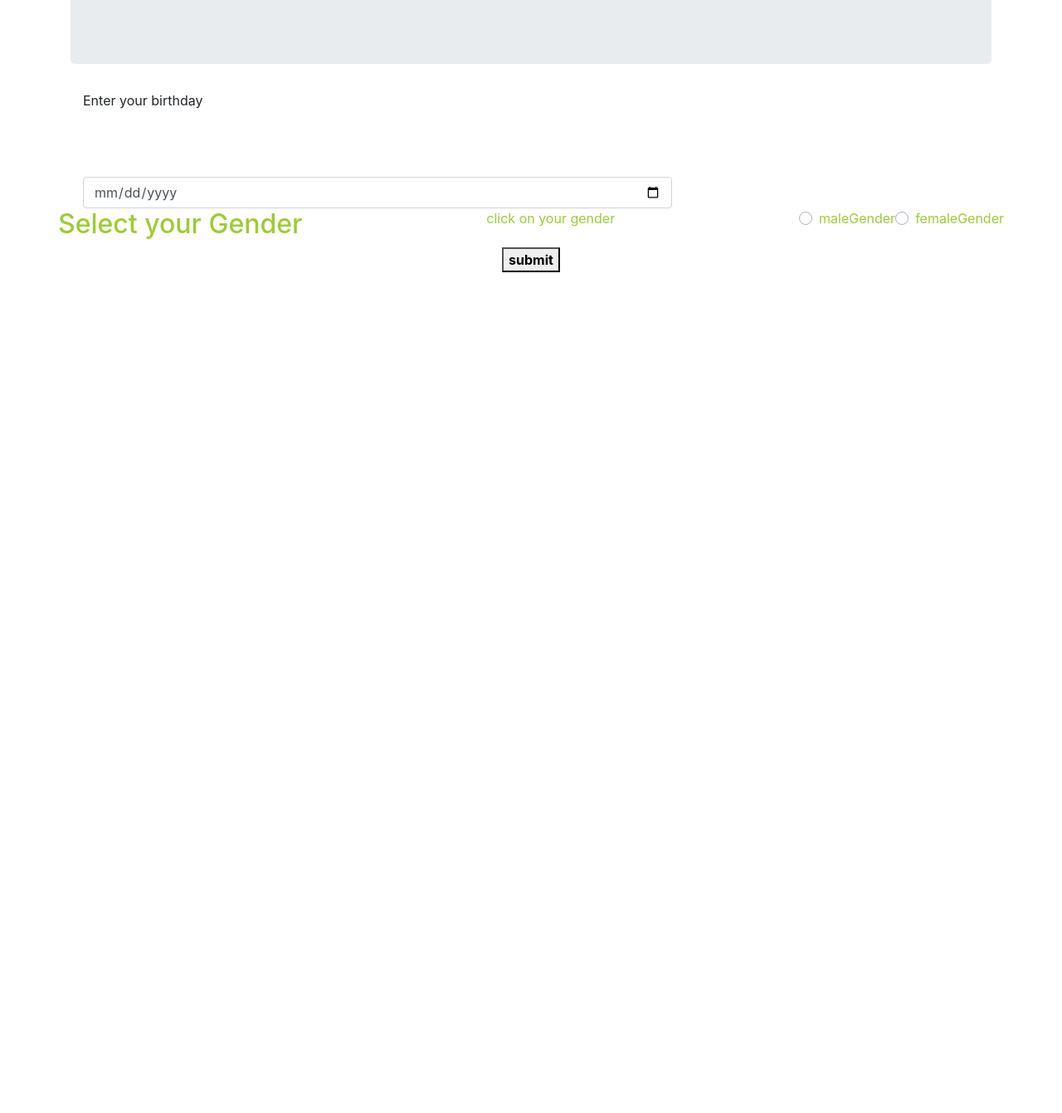
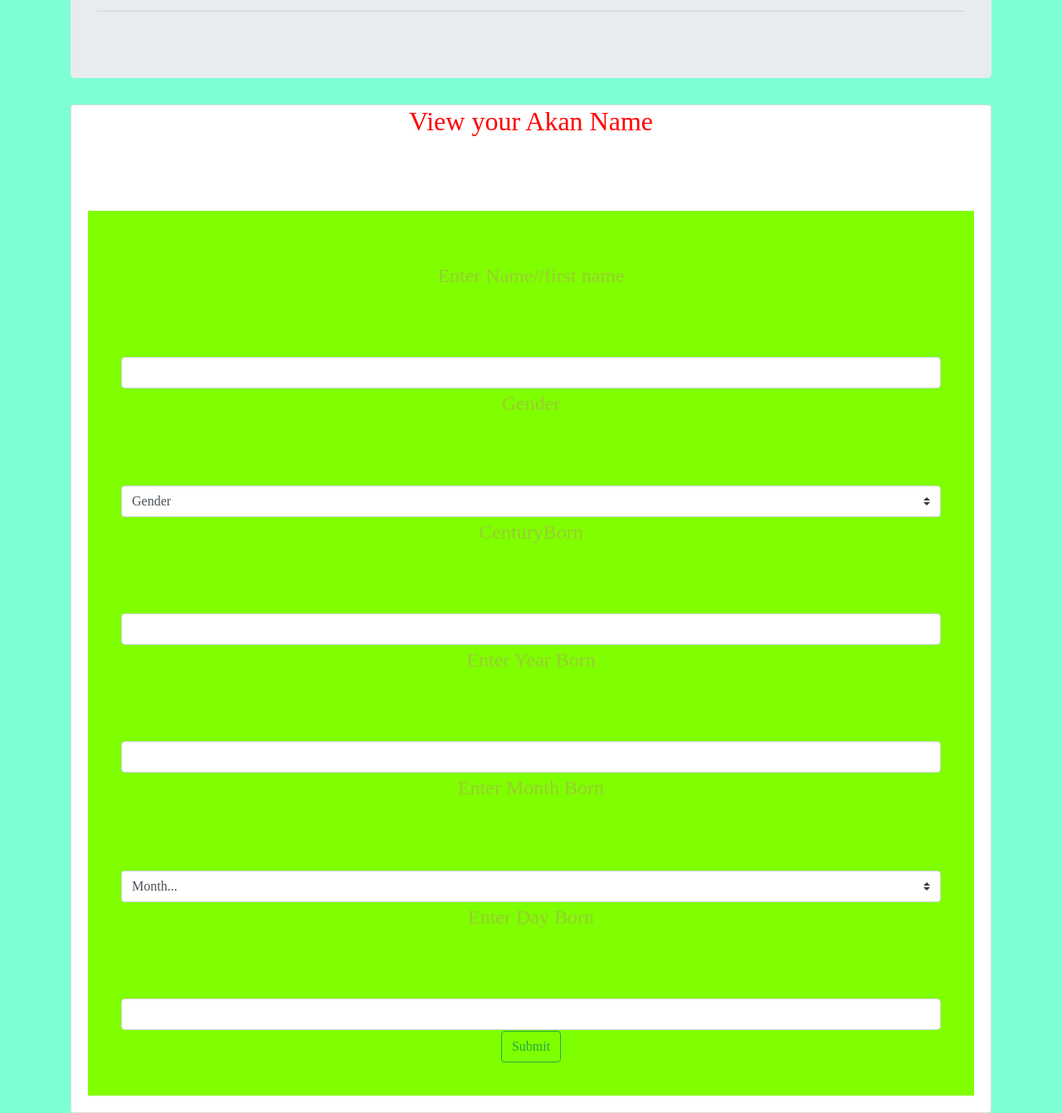
Before and after one commit to Leina33/AKAN, a plain HTML site: page index.html in a window 1280 px wide. Shown: the part 185-1526 px from the top of the page at 83% size. Before the commit the page ends 800 px from the top, so only its background shows below. Drawn offline with Linux system fonts and the light colour scheme; files whose address does not match are found by name.

Commit message:
went back to add card inside the form  and style the form

```diff
--- a/index.html
+++ b/index.html
@@ -4,7 +4,7 @@
     <meta charset="UTF-8">
     <meta name="viewport" content="width=device-width, initial-scale=1.0">
     <meta http-equiv="X-UA-Compatible" content="ie=edge">
-    <title>Document</title>
+    <title>AKAN NAMES</title>
     <link href="css/bootstrap.css" rel ="stylesheet" type="text/css" media="all">
     <link href ="styles.css" rel="stylesheet" type="text/css">
     <script src="scripts.js"></script>
@@ -15,32 +15,63 @@
       <div class ="jumbotron">
           <h1>AKAN NAMES</h1>
           <p>The Akan people of Ghana frequently name their children after the day of the week they were born and the order in which they were born. These "day names" have further meanings concerning the soul and character of the person. Middle names have considerably more variety and can refer to their birth order, twin status, or an ancestor's middle name.</p>
+          <hr>
       </div>
-      <form id ="form">
-            <div class ="form-group-row">
-                <label for ="dateOfBirth" class ="col-sm-3" col-form-label>Enter your birthday</label>
-                <div class = "col-sm-8">
-                    <input type ="date" class ="form-control" id="dateOfBirth">
-                </div>
+      <div class="card" id="card">
+            <div class="card-title">
+              <h2>View your  Akan Name</h2> <br><br>
             </div>
-        </form>
-        <fieldset class ="form-group">
-            <div class ="row">
-                <h2>Select your Gender</h2>
-                <legend class = "col-form-label col-sm -4 pt-0">click on your gender</legend>
-                <div class ="custom-control custom-radio">
-                    <input class="custom-control-input" type ="radio" id="maleGender" value ="option1" name="custom-radio">
-                    <label class ="custom-control-label" for ="femaleGender">maleGender</label>
-                </div>
-                <div class ="custom-control custom-radio">
-                        <input class="custom-control-input" type ="radio" id="femaleGender" value ="option1" name="custom-radio">
-                        <label class ="custom-control-label" for ="femaleGender">femaleGender</label>
-                    </div>
-            </div>
-            <button type ="button class btn btn-primary" id =button1" onlick = "dateOfWeek();"><strong>submit</strong></button>
-        </form>
-        <p class ="output" id="akanOutput" </p>
-        </fieldset>
+             <div class="card-body">
+               <form class="" id="form">
+                 <div class="form-group">
+                   <label for="">Enter Name</label>//first name
+                   <input type="text" class="form-control" id="yourNames" onkeyup="allLetters(this)" name="your name">
+                 </div>
+                 <div class="form-group">
+                   <label for="">Gender</label>
+                   <select class="custom-select" id="gender" name="Gender">
+                     <option value="1">Gender</option>
+                     <option value="2">Male</option>
+                     <option value="3">Female</option>
+                    </select>
+                 </div>
+                 <div class="form-group">
+                   <label for="">CenturyBorn</label>
+                   <input type="number" class="form-control" id="centuryBorn" onkeyup="digits(this)" name="year" value="">
+                 </div>
+                 <div class="form-group">
+                   <label for="">Enter Year Born</label>
+                   <input type="number" class="form-control" id="yearBorn" onkeyup="digits(this)" name="year" value="">
+                 </div>
+                 <div class="form-group">
+                   <label for=""> Enter Month Born</label>
+                   <select class="custom-select" id="monthBorn" name="">
+                       <option value="0">Month...</option>
+                       <option value="1">January</option>
+                       <option value="2">February</option>
+                       <option value="3">March</option>
+                       <option value="4">April</option>
+                       <option value="5">May</option>
+                       <option value="6">June</option>
+                       <option value="7">July</option>
+                       <option value="8">August</option>
+                       <option value="9">September</option>
+                       <option value="10">October</option>
+                       <option value="11">November</option>
+                       <option value="12">December</option>
+                   </select>
+                 </div>
+                 <div class="form-group">
+                   <label for=""> Enter Day Born</label>
+                   <input type="number" class="form-control" id="dayBorn" name="">
+                 </div>
+                 <div class="form-group">
+                   <button type="button" onclick="giveName();selectGender(); giveCentury();giveYear();giveMonth();giveDay();validYear();validDay();getName();clearForm();" class="btn btn-outline-success">Submit</button>
+                 </div>
+               </form>
+             </div>
+           </div>
+         </div>
     </div>
 </body>
 </html>
--- a/styles.css
+++ b/styles.css
@@ -1,19 +1,27 @@
 body{
-    /*background-image: url("akan2.jpg");*/
+    /*background-image: url("akan2.jpg")
     background-image:cover;
     background-repeat: no-repeat;
     background-size: auto;
-    background-size: cover;
+    background-size: cover;*/
+    background-color: aquamarine;
+    font-family:'Times New Roman', Times, serif;
 }
 h1{
 text-align: center;
 font-size:32px;
 color:red;
 }
-#form1{
+h2{
+    text-align: center;
+    color:red;
+    font-size: 2
+}
+#form{
     padding:40px;
     padding-top:60px;
     font-size:24px;
+    background-color:chartreuse;
 }
 label{
     display:inline-block;
@@ -30,3 +38,6 @@ label{
     padding-top:60px;
 
 }
+hr{
+    color:yellowgreen;
+}
```
Also changed, not shown: css/scripts.js (line endings or trailing spaces).
